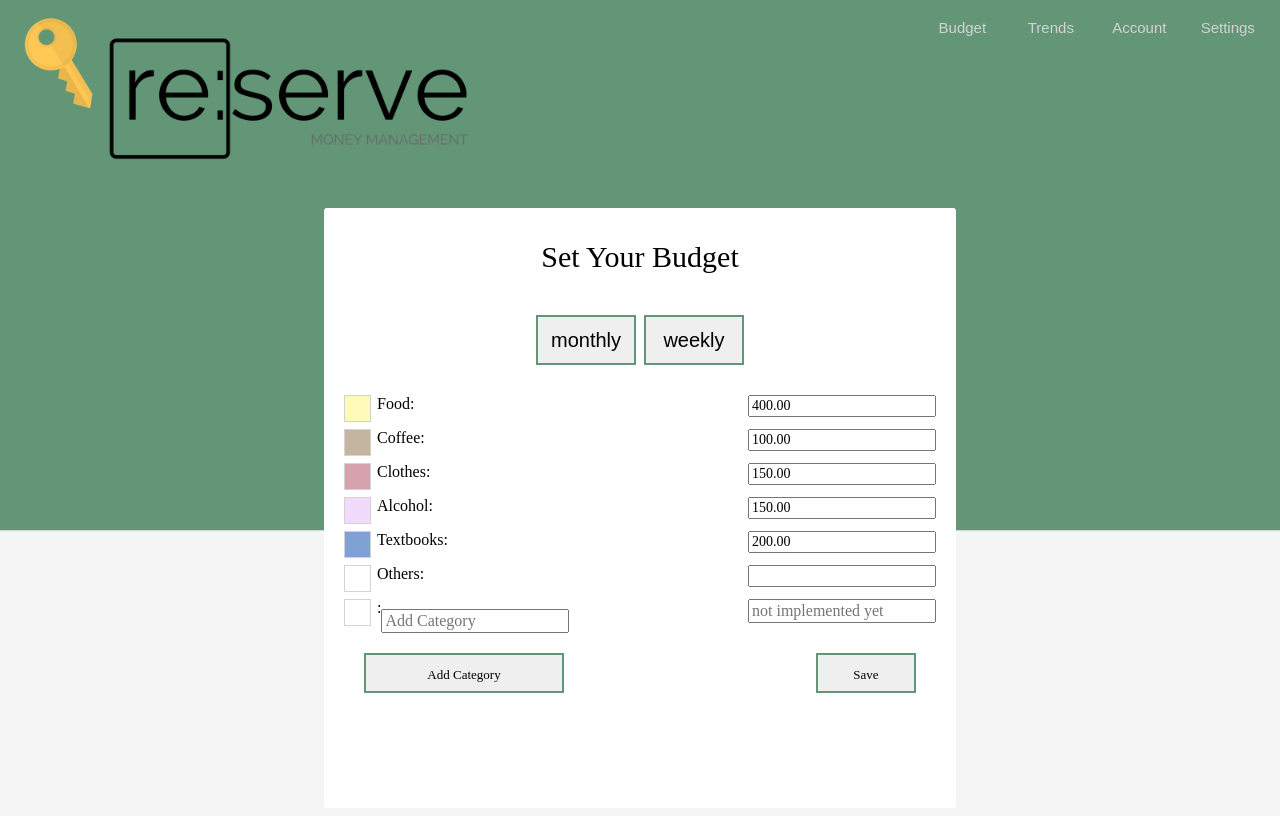
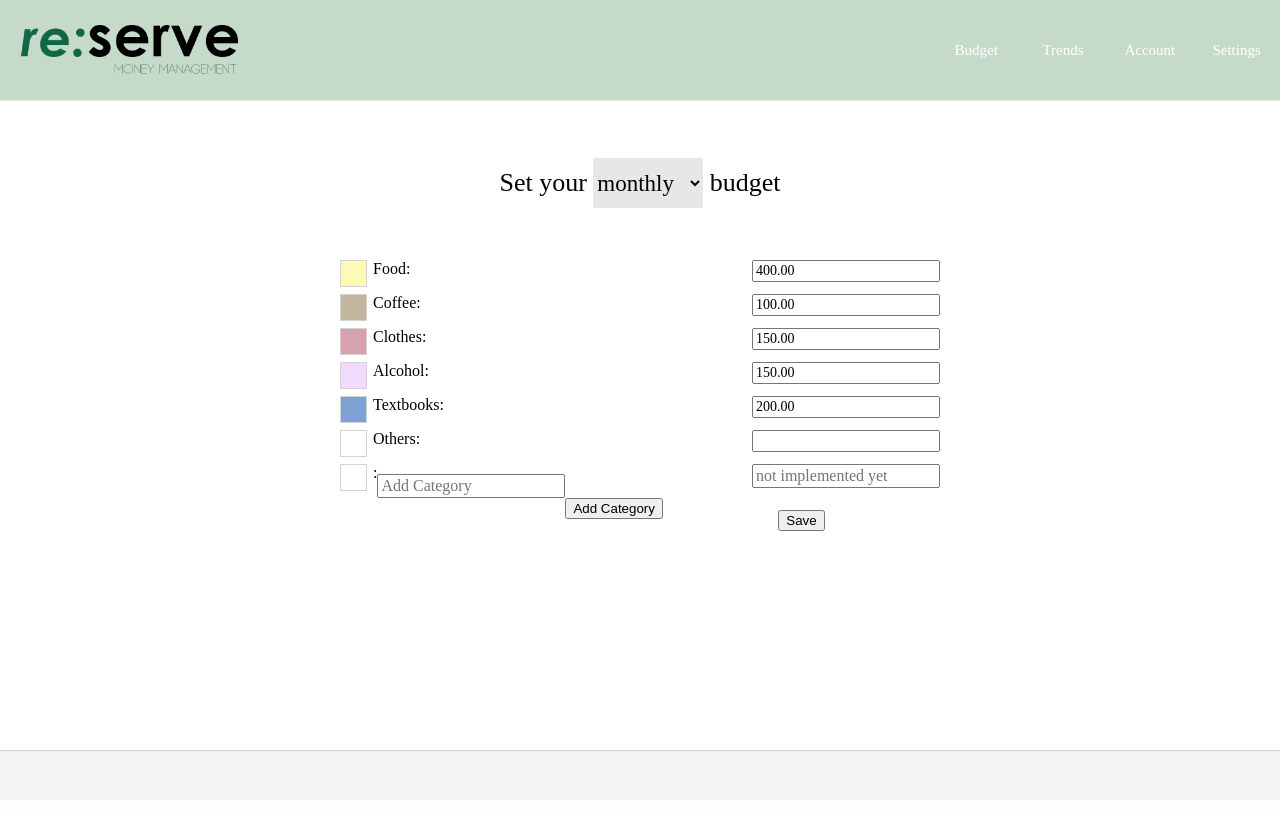
Before and after one commit to edysuh/cashMoneyHeroes, a Node server app: page /budget in a window 1280 px wide. After the commit the page ends 752 px from the top, so only its background shows below. Run offline with Node 20, Linux system fonts and the light colour scheme; some libraries are stand-ins or nearby versions.

Commit message:
haioweghaweilfk

```diff
--- a/public/styles/budget.css
+++ b/public/styles/budget.css
@@ -5,10 +5,17 @@ html {
 	background: WhiteSmoke;
 }
 
+body {
+	margin: 0;
+	padding: 0;
+	border: 0;
+	outline: 0;
+}
+
 #background {
-	background-color: #629677;
+	background-color: white;
 	width: 100%;
-	height: 530px;
+	height: 750px;
 	position: absolute;
 	top: 0px;
 	left: 0px;
@@ -19,47 +26,47 @@ html {
 
 #header {
 	width: 100%;
-	height: 200px;
+	height: 100px;
+  background-color: #C6DACA;
+  margin-bottom: 25px;
+  border-bottom: 1px solid #E6E8E3;
 }
 
 #logo {
 	float: left;
-	width: 50%;
-	height: 100px;
+	width: 25%;
+	height: 50px;
 }
 
 #logo_img {
-	max-width: 100%;
-	max-height: 200px;
+	max-width: 80%;
+	max-height: 160px;
 	overflow: hidden;
 }
 
 #navigation_bar ul{
 	margin: 0px;
-	padding: 0px;
-	width: 100%;
+	padding-top: 30px;
 	height:50px;
 	display:block;
 }
 
 #navigation_bar ul li a{
 	text-decoration: none;
-	color: lightgrey;
+  font-family: Avenir;
+  color: white;
 }
 
 #navigation_bar ul li{
 	float: right;
 	width:7%;
 	height:40px;
-	font-family: sans-serif;
 	line-height:40px;
 	font-size: 15px ;
 	text-align: center;
 	background-color: none;
 	list-style: none;
-
 }
-/* the above is the same as index page. */
 
 #budgetbox{
 	width: 50%;
@@ -83,17 +90,22 @@ html {
 	padding: 10px;
 }
 
-#bottom_buttons{
-	text-align:center;
-	margin: auto;
-	padding: 20px;
-}
-
 #budget_title{
-	font-size: 30px;
+	font-size: 26px;
 	padding: 5%;
 	text-align:center;
 	color: black;
+}
+
+#styled_select {
+	/* background-color: #B5D6B2; */
+	background-color: #E7E7E7;
+  font-family: Avenir;
+	border: 3px black;
+	font-size: 23px;
+	height: 50px;
+	width: 110px;
+	/* width: 165px; */
 }
 
 .topbutton{
@@ -101,26 +113,6 @@ border: 2px solid #629677;
 width: 100px;
 height: 50px;
 font-size:20px;
-}
-
-.botbutton{
-	border: 2px solid #629677;
-	width: 100px;
-	height: 40px;
-	font-size: 13px;
-	font-family: Avenir;
-	float: right;
-	padding-top: 1%;
-}
-
-.botbuttonl{
-	border: 2px solid #629677;
-	width: 200px;
-	height: 40px;
-	font-size: 13px;
-	font-family: Avenir;
-	float: left;
-	padding-top: 1%;
 }
 
 .cat_name {
--- a/public/styles/home.css
+++ b/public/styles/home.css
@@ -46,8 +46,7 @@ body {
 
 #navigation_bar ul{
 	margin: 0px;
-	padding-top: 32px;
-	width: 100%;
+	padding-top: 30px;
 	height:50px;
 	display:block;
 }
--- a/views/budget.html
+++ b/views/budget.html
@@ -11,7 +11,7 @@
 		<div id="header">
 			<div id="logo">
 				<a href="/">
-				<img id="logo_img" src="../styles/images/r2.png" alt="">
+				<img id="logo_img" src="../styles/images/logoyv.png" alt="">
 				</a>
 			</div>
 			<div id="navigation_bar">
@@ -26,13 +26,11 @@
 <!-- same as the index page -->
 
 		<div id="budgetbox">
-			<div id="budget_title">Set Your Budget</div>
+			<div id="budget_title">Set your <select id="styled_select">
+						<option value="month">monthly</option>
+						<option value="week">weekly</option>
+					</select>    budget</div>
 <!--buttons can be categorized -->
-
-			<div id="budget_period">
-				<button class="topbutton" type="button" id="month_button">monthly</button>
-				<button class="topbutton" type="button" id="week_button">weekly</button>
-			</div>
 
 <!-- categories under this form can be collectively modified -->
 			<div id ="input_budget">
```
